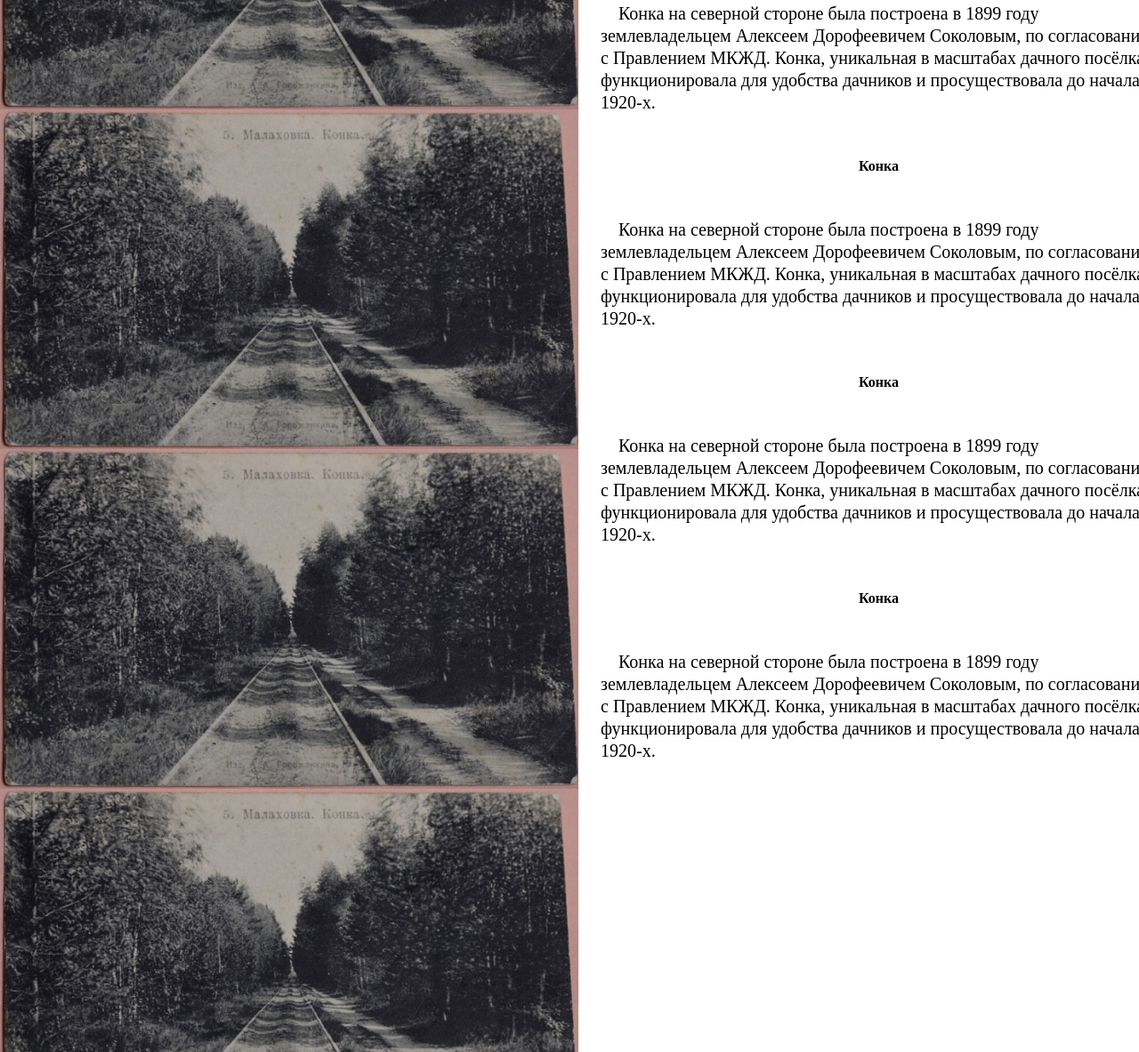
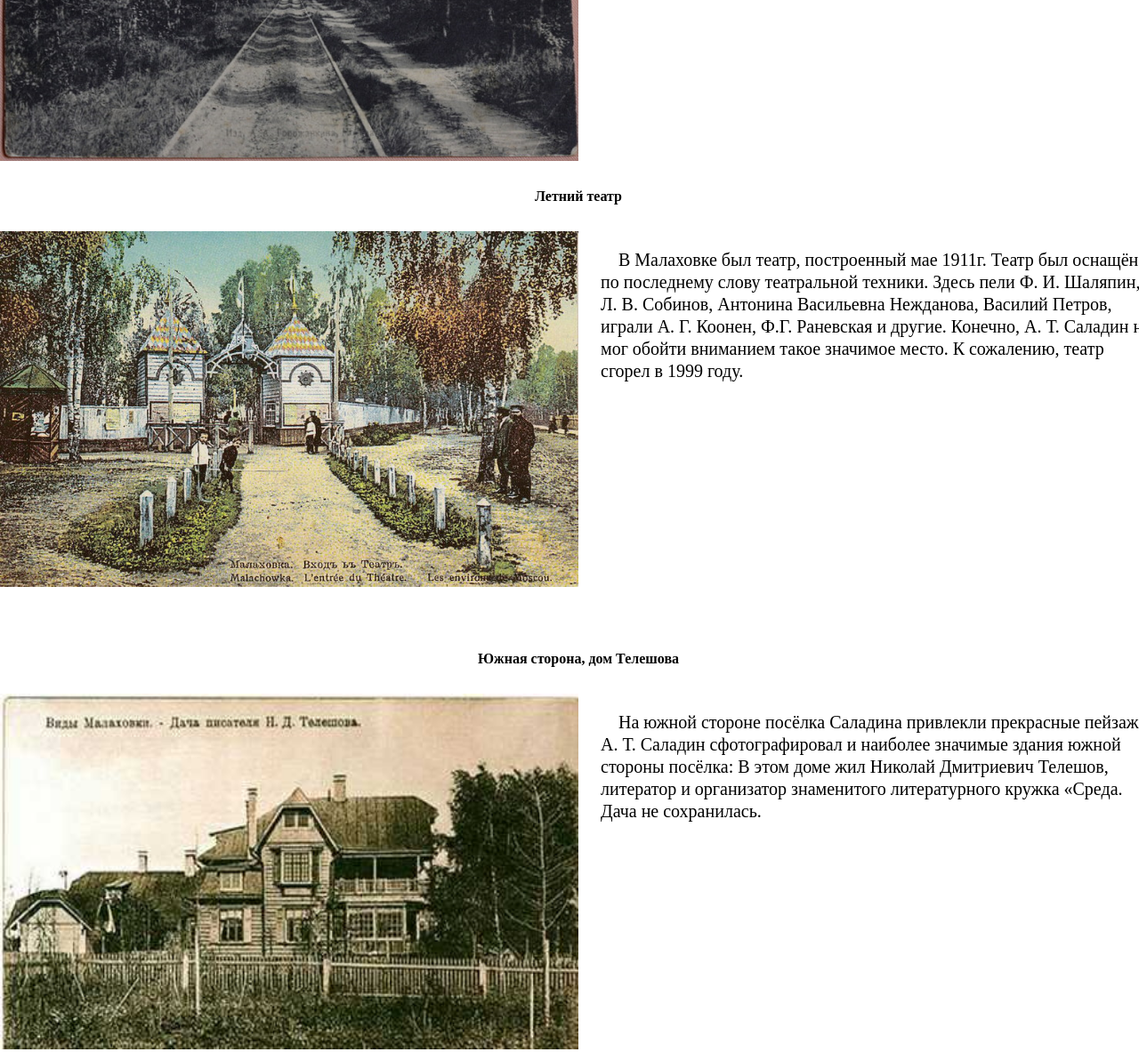
Before and after one commit to dantebat/Obrazmap, a plain HTML site: page saladin.html in a window 1280 px wide. Shown: the part 3191-4374 px from the top of the page at 89% size. Drawn offline with Linux system fonts and the light colour scheme.

Commit message:
Add files via upload

```diff
--- a/saladin.html
+++ b/saladin.html
@@ -2,7 +2,7 @@
 <html lang="ru">
 <head>
 	<meta charset="UTF-8">
-	<title>Семья Соколовых</title>
+	<title>Карта Малаховки</title>
 	<meta charset="utf-8">
   	<meta name="viewport" content="width=device-width, initial-scale=1.0">
 	<meta name="description" content="">
@@ -57,34 +57,40 @@
 			<p class="base_text">Бурное развитие железнодорожного транспорта способствовало быстрому освоению дачной местности вблизи Москвы. Образцом краеведческой литературы можно считать его "Путеводитель по пригородным и дачным местностям до станции Раменское Московско-Казанской железной дороги". Саладин создал маленькую студию «Саладин и К», которая специализировалась на фотографировании и распространении снимков с видами Москвы и ее окрестностей. Саладин обладал редкой скромностью, публиковал свои альбомы, путеводители совершенно бесплатно.</p>
 			<p class="base_text">Алексей Тимофеевич страшно нуждался, голодал, болел туберкулёзом. В 1919 году он тихо скончался у себя дома в Раменском. Алексей Тимофеевич Саладин похоронен на старом Раменском кладбище. Могила краеведа до наших дней не сохранилась.</p>
 
-			<div>
+			<div style="margin-top: 20px; height: 500px;">
 				<p class="main_h"><strong>Конка</strong></p>
-				<img class="solo_pic" src="media/relsi_conka.jpg" style="height: 50%; width: 50%; float: left; margin-right: 25px;">
+				<img class="solo_pic" src="media/relsi_conka.jpg" style="height: 441px; width: 50%; float: left; margin-right: 25px;">
 				<p class="base_text" >Конка на северной стороне была построена в 1899 году землевладельцем Алексеем Дорофеевичем Соколовым, по согласованию с Правлением МКЖД. Конка, уникальная в масштабах дачного посёлка, функционировала для удобства дачников и просуществовала до начала 1920-х.</p>
 			</div>
 
-			<div>
+			<div style="margin-top: 20px; height: 500px;">
 				<p class="main_h"><strong>Летний театр</strong></p>
-				<img class="solo_pic" src="media/relsi_conka.jpg" style="height: 50%; width: 50%; float: left; margin-right: 25px;">
-				<p class="base_text" >Конка на северной стороне была построена в 1899 году землевладельцем Алексеем Дорофеевичем Соколовым, по согласованию с Правлением МКЖД. Конка, уникальная в масштабах дачного посёлка, функционировала для удобства дачников и просуществовала до начала 1920-х.</p>
+				<img class="solo_pic" src="media/vhod_in_teatr.jpeg" style="height: 400px; width: 50%; float: left; margin-right: 25px;">
+				<p class="base_text" >В Малаховке был театр, построенный  мае 1911г. Театр был оснащён по последнему слову театральной техники. Здесь пели Ф. И. Шаляпин, Л. В. Собинов, Антонина Васильевна Нежданова, Василий Петров, играли А. Г. Коонен, Ф.Г. Раневская и другие. Конечно, А. Т. Саладин не мог обойти вниманием такое значимое место. К сожалению, театр сгорел в 1999 году.</p>
 			</div>
 
-			<div>
-				<p class="main_h"><strong>Конка</strong></p>
-				<img class="solo_pic" src="media/relsi_conka.jpg" style="height: 50%; width: 50%; float: left; margin-right: 25px;">
-				<p class="base_text" >Конка на северной стороне была построена в 1899 году землевладельцем Алексеем Дорофеевичем Соколовым, по согласованию с Правлением МКЖД. Конка, уникальная в масштабах дачного посёлка, функционировала для удобства дачников и просуществовала до начала 1920-х.</p>
+			<div style="margin-top: 20px; height: 500px;">
+				<p class="main_h"><strong>Южная сторона, дом Телешова</strong></p>
+				<img class="solo_pic" src="media/1618943416651.jpg" style="height: 400px; width: 50%; float: left; margin-right: 25px;">
+				<p class="base_text" >На южной стороне посёлка Саладина привлекли прекрасные пейзажи. А. Т. Саладин сфотографировал и наиболее значимые здания южной стороны посёлка: В этом доме жил Николай Дмитриевич Телешов, литератор и организатор знаменитого литературного кружка «Среда. Дача не сохранилась.</p>
 			</div>
 
-			<div>
-				<p class="main_h"><strong>Конка</strong></p>
-				<img class="solo_pic" src="media/relsi_conka.jpg" style="height: 50%; width: 50%; float: left; margin-right: 25px;">
-				<p class="base_text" >Конка на северной стороне была построена в 1899 году землевладельцем Алексеем Дорофеевичем Соколовым, по согласованию с Правлением МКЖД. Конка, уникальная в масштабах дачного посёлка, функционировала для удобства дачников и просуществовала до начала 1920-х.</p>
+			<div style="margin-top: 20px; height: 500px;">
+				<p class="main_h"><strong>Гимназия</strong></p>
+				<img class="solo_pic" src="media/48.jpg" style="height: 400px; width: 50%; float: left; margin-right: 25px;">
+				<p class="base_text" >В 1908 году по инициативе доктора М.С. Леоненко, при непосредственном участии семьи Телешовых и при содействии председателя Бронницкой земской управы А. А. Пушкина началось строительство в Малаховке первой в России гимназии совместного обучения мальчиков и девочек. Здание по проекту архитектора Л. Ф. Даукша построено в 1910 году в стиле модерн и существует по сей день (ныне школа № 48)..</p>
 			</div>
 
-			<div>
-				<p class="main_h"><strong>Конка</strong></p>
-				<img class="solo_pic" src="media/relsi_conka.jpg" style="height: 50%; width: 50%; float: left; margin-right: 25px;">
-				<p class="base_text" >Конка на северной стороне была построена в 1899 году землевладельцем Алексеем Дорофеевичем Соколовым, по согласованию с Правлением МКЖД. Конка, уникальная в масштабах дачного посёлка, функционировала для удобства дачников и просуществовала до начала 1920-х.</p>
+			<div style="margin-top: 20px; height: 500px;">
+				<p class="main_h"><strong>Храм Петра и Павла.</strong></p>
+				<img class="solo_pic" src="media/harm_peter.jpg" style="height: 400px; width: 50%; float: left; margin-right: 25px;">
+				<p class="base_text" >Конка проходила по живописной местности, мимо дач и мимо Петропавловской церкви, построенной в 1901 – 1902 году сыновьями Алексея Соколова – Павлом и Сергеем – и освященной в 1903 году. В советские годы была закрыта, сейчас восстановлена и действует.</p>
+			</div>
+
+			<div style="margin-top: 20px; height: 500px;">
+				<p class="main_h"><strong>Малаховское озеро</strong></p>
+				<img class="solo_pic" src="media/ozero.jpg" style="height: 400px; width: 50%; float: left; margin-right: 25px;">
+				<p class="base_text" >На южной стороне посёлка Саладина привлекли прекрасные пейзажи. Это озеро (запруда на реке Македонке) между Малаховкой и Удельной, шлюз в имении «Озеро»-место отдыха дачников.</p>
 			</div>
 
 			<p class="base_text"></p>
```
Also changed, not shown: hram_petr_i_pavl.html (+1 -1 lines), makedonka.html (+1 -1 lines), sokolovi.html (+1 -1 lines), sovetskay.html (+1 -1 lines), media/48.jpg (added), media/ozero.jpg (added).
